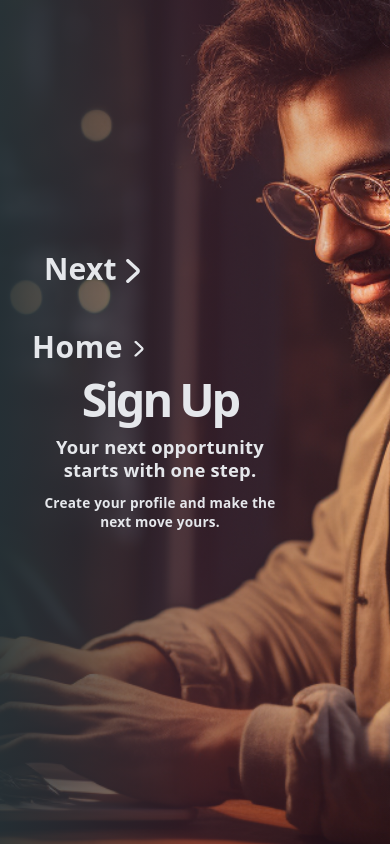
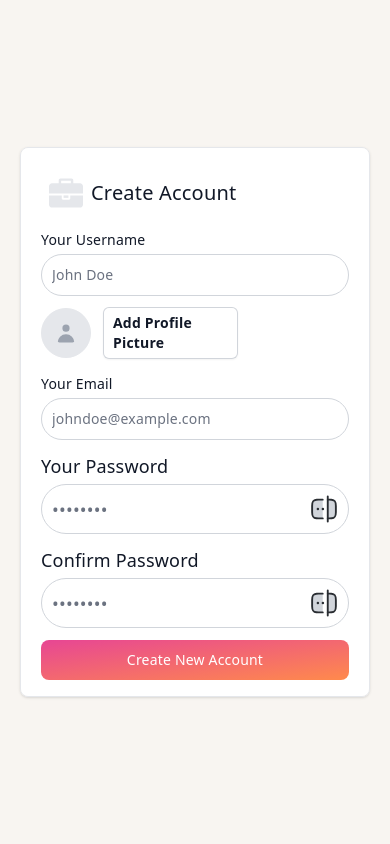
Before and after one commit to nicholasT27/portfolio_next_job, a SvelteKit app: page /sign-up in a window 390 px wide. Built offline with nearby package versions, Linux system fonts and the light colour scheme; no server answers.

Commit message:
Fix form layouts on phones and tablets

```diff
--- a/src/routes/job/[slug]/update/+page.svelte
+++ b/src/routes/job/[slug]/update/+page.svelte
@@ -1643,10 +1643,10 @@
 	:global(.form-page-shell .form-public-note) { color: #fff !important; font-weight: 650; text-shadow: 0 1px 2px rgb(18 25 35 / 45%); }
 	:global(.form-page-shell label[for='flipCard-file-upload'] span), :global(.form-page-shell label[for='file-upload'] span) { color: #273238 !important; text-shadow: none !important; }
 	:global(.form-page-shell .carousel-indicators) { margin-top: 2rem !important; padding-top: .8rem !important; transform: translateY(2rem); }
-	@media (max-width: 767px) {
-		:global(.form-page-shell .flip-card-front > .absolute) { top: 50% !important; left: 1.5rem !important; transform: translateY(-50%) !important; }
-		:global(.form-page-shell .flip-card-front h1) { font-size: clamp(2.4rem, 12vw, 3.35rem) !important; }
-		:global(.form-page-shell .form-page-intro) { max-width: 16rem; margin-top: .85rem; font-size: 1.15rem; font-weight: 650; line-height: 1.25; }
-		:global(.form-page-shell .form-page-note) { max-width: 16rem; margin-top: .8rem; font-size: .85rem; line-height: 1.4; }
+	@media (max-width: 768px) {
+		:global(.form-page-shell) { min-height: 100svh; height: auto; overflow: auto; background: #f8f5f1; }
+		:global(.form-page-shell #flip-card) { display: none !important; }
+		:global(.form-page-shell > .formDivision) { display: flex !important; position: relative !important; z-index: 1; top: auto !important; right: auto !important; width: 100% !important; min-height: 100svh; height: auto !important; max-height: none !important; margin: 0 !important; padding: 2rem 1.25rem !important; transform: none !important; overflow: visible; border: 0 !important; border-radius: 0 !important; background: #f8f5f1 !important; box-shadow: none !important; backdrop-filter: none !important; animation: none !important; }
+		:global(.form-page-shell > .formDivision > div) { width: min(100%, 32rem) !important; height: auto !important; margin: auto; }
 	}
 </style>
--- a/src/routes/job/new/+page.svelte
+++ b/src/routes/job/new/+page.svelte
@@ -1606,10 +1606,10 @@
 	:global(.form-page-shell .form-public-note) { color: #fff !important; font-weight: 650; text-shadow: 0 1px 2px rgb(18 25 35 / 45%); }
 	:global(.form-page-shell label[for='flipCard-file-upload'] span), :global(.form-page-shell label[for='file-upload'] span) { color: #273238 !important; text-shadow: none !important; }
 	:global(.form-page-shell .carousel-indicators) { margin-top: 2rem !important; padding-top: .8rem !important; transform: translateY(2rem); }
-	@media (max-width: 767px) {
-		:global(.form-page-shell .flip-card-front > .absolute) { top: 50% !important; left: 1.5rem !important; transform: translateY(-50%) !important; }
-		:global(.form-page-shell .flip-card-front h1) { font-size: clamp(2.4rem, 12vw, 3.35rem) !important; }
-		:global(.form-page-shell .form-page-intro) { max-width: 16rem; margin-top: .85rem; font-size: 1.15rem; font-weight: 650; line-height: 1.25; }
-		:global(.form-page-shell .form-page-note) { max-width: 16rem; margin-top: .8rem; font-size: .85rem; line-height: 1.4; }
+	@media (max-width: 768px) {
+		:global(.form-page-shell) { min-height: 100svh; height: auto; overflow: auto; background: #f8f5f1; }
+		:global(.form-page-shell #flip-card) { display: none !important; }
+		:global(.form-page-shell > .formDivision) { display: flex !important; position: relative !important; z-index: 1; top: auto !important; right: auto !important; width: 100% !important; min-height: 100svh; height: auto !important; max-height: none !important; margin: 0 !important; padding: 2rem 1.25rem !important; transform: none !important; overflow: visible; border: 0 !important; border-radius: 0 !important; background: #f8f5f1 !important; box-shadow: none !important; backdrop-filter: none !important; animation: none !important; }
+		:global(.form-page-shell > .formDivision > div) { width: min(100%, 32rem) !important; height: auto !important; margin: auto; }
 	}
 </style>
--- a/src/routes/login/+page.css
+++ b/src/routes/login/+page.css
@@ -117,20 +117,16 @@
 	}
 }
 
-@media (max-width: 767px) {
-	#flip-card,
-	.formDivision { width: 100% !important; }
-
-	.formDivision { padding: 1rem !important; }
+@media (max-width: 768px) {
+	.form-page-shell { min-height: 100svh; height: auto; overflow: auto; background: #f8f5f1; }
+	#flip-card { display: none !important; }
+	.form-page-shell > .formDivision { display: flex !important; position: relative !important; z-index: 1; top: auto !important; right: auto !important; width: 100% !important; min-height: 100svh; height: auto !important; max-height: none !important; margin: 0 !important; padding: 2rem 1.25rem !important; transform: none !important; overflow: visible; border: 0 !important; border-radius: 0 !important; background: #f8f5f1 !important; box-shadow: none !important; backdrop-filter: none !important; animation: none !important; }
+	.formDivision > div { width: min(100%, 28rem) !important; margin: auto; }
 
 	.flip-card-back > div > div {
 		margin-top: 5.5rem !important;
 	}
 
-	.form-page-shell .flip-card-front > .absolute { top: 50% !important; left: 1.5rem !important; transform: translateY(-50%) !important; }
-	.form-page-shell .flip-card-front h1 { font-size: clamp(2.4rem, 12vw, 3.35rem) !important; }
-	.form-page-shell .form-page-intro { max-width: 16rem; margin-top: .85rem; font-size: 1.15rem; font-weight: 650; line-height: 1.25; }
-	.form-page-shell .form-page-note { max-width: 16rem; margin-top: .8rem; font-size: .85rem; line-height: 1.4; }
 }
 
 /* Full-screen presentation inspired by the approved reference: the original login form remains untouched. */
--- a/src/routes/profile/+page.css
+++ b/src/routes/profile/+page.css
@@ -31,9 +31,9 @@
 @keyframes profile-hero-in { from { opacity: 0; transform: translate(-2.5rem, -50%); } to { opacity: 1; transform: translate(0, -50%); } }
 @keyframes profile-panel-in { from { opacity: 0; transform: translate(2.5rem, -50%); } to { opacity: 1; transform: translate(0, -50%); } }
 
-@media (max-width: 767px) {
-    .form-page-shell .flip-card-front > .absolute { top: 50% !important; left: 1.5rem !important; transform: translateY(-50%) !important; }
-    .form-page-shell .flip-card-front h1 { font-size: clamp(2.4rem, 12vw, 3.35rem) !important; }
-    .form-page-shell .form-page-intro { max-width: 16rem; margin-top: .85rem; font-size: 1.15rem; font-weight: 650; line-height: 1.25; }
-    .form-page-shell .form-page-note { max-width: 16rem; margin-top: .8rem; font-size: .85rem; line-height: 1.4; }
+@media (max-width: 768px) {
+    .form-page-shell { min-height: 100svh; height: auto; overflow: auto; background: #f8f5f1; }
+    #flip-card { display: none !important; }
+    .form-page-shell > .formDivision { display: flex !important; position: relative !important; z-index: 1; top: auto !important; right: auto !important; width: 100% !important; min-height: 100svh; height: auto !important; max-height: none !important; margin: 0 !important; padding: 2rem 1.25rem !important; transform: none !important; overflow: visible; border: 0 !important; border-radius: 0 !important; background: #f8f5f1 !important; box-shadow: none !important; backdrop-filter: none !important; animation: none !important; }
+    .formDivision > div { width: min(100%, 30rem) !important; margin: auto; }
 }
--- a/src/routes/sign-up/+page.css
+++ b/src/routes/sign-up/+page.css
@@ -25,13 +25,11 @@
 .formDivision { width: 58% !important; padding: clamp(1.5rem, 4vw, 4.5rem) !important; }
 .formDivision > div { width: min(100%, 34rem); }
 
-@media (max-width: 767px) {
-    #flip-card, .formDivision { width: 100% !important; }
-    .formDivision { padding: 1rem !important; }
-    .form-page-shell .flip-card-front > .absolute { top: 50% !important; left: 1.5rem !important; transform: translateY(-50%) !important; }
-    .form-page-shell .flip-card-front h1 { font-size: clamp(2.4rem, 12vw, 3.35rem) !important; }
-    .form-page-shell .form-page-intro { max-width: 16rem; margin-top: .85rem; font-size: 1.15rem; font-weight: 650; line-height: 1.25; }
-    .form-page-shell .form-page-note { max-width: 16rem; margin-top: .8rem; font-size: .85rem; line-height: 1.4; }
+@media (max-width: 768px) {
+    .form-page-shell { min-height: 100svh; height: auto; overflow: auto; background: #f8f5f1; }
+    #flip-card { display: none !important; }
+    .form-page-shell > .formDivision { display: flex !important; position: relative !important; z-index: 1; top: auto !important; right: auto !important; width: 100% !important; min-height: 100svh; height: auto !important; max-height: none !important; margin: 0 !important; padding: 2rem 1.25rem !important; transform: none !important; overflow: visible; border: 0 !important; border-radius: 0 !important; background: #f8f5f1 !important; box-shadow: none !important; backdrop-filter: none !important; animation: none !important; }
+    .formDivision > div { width: min(100%, 30rem) !important; margin: auto; }
 }
 
 @media (min-width: 350px) and (max-width: 400px) {
```
